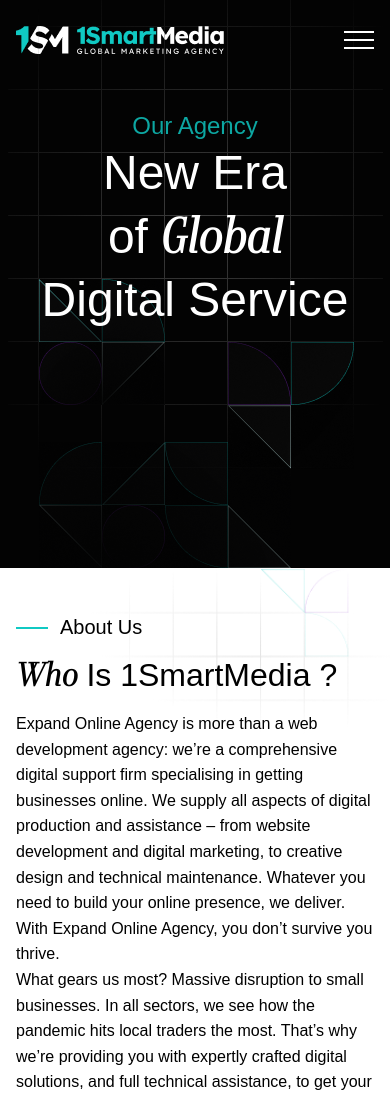
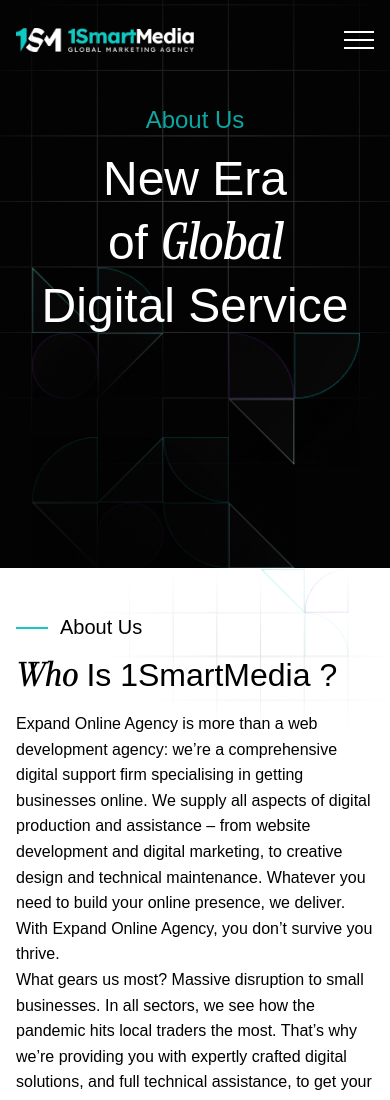
Before and after one commit to aisyahhhhhh/1smartmedia, a website: page index.html in a window 390 px wide. Shown: the top 1100 px of the page. Drawn offline with Linux system fonts and the light colour scheme; a web font is replaced by a local one.

Commit message:
fixed hero

```diff
--- a/index.html
+++ b/index.html
@@ -24,7 +24,8 @@
         </div>
 
         <div class="header">
-            <h5 class="heading-5 header__title-our">Our Agency</h5>
+            <h5 class="heading-5 header__title-our desktop">Our Agency</h5>
+            <h5 class="heading-5 header__title-our mobile">About Us</h5>
             <h1 class="heading-1 header__title-era">
                 New Era of <span class="boska-lg-bold">Global</span> Digital Service
             </h1>
--- a/sass/_header.scss
+++ b/sass/_header.scss
@@ -1,8 +1,9 @@
 .header {
-    height: 100vh;
+    height: 100%;
     width: 100%;
     max-height: 31.4rem;
     max-width: 106rem;
+    gap: 3.2rem;
 
     display: flex;
     flex-direction: column;
@@ -16,10 +17,12 @@
 
 
     @media screen and (max-width: 767px){
+        height: 100%;
+        width: 100%;
         max-height: 23.3rem;
         max-width: 34.3rem;
         top: 10.4rem;
-
+        gap: 1.2rem;
     }
 
     &__title{
@@ -59,3 +62,17 @@
         }
     }
 }
+
+.mobile {
+    display: none;
+}
+
+@media screen and (max-width: 767px) {
+    .desktop {
+        display: none;
+    }
+
+    .mobile {
+        display: block;
+    }
+}
--- a/sass/_hero.scss
+++ b/sass/_hero.scss
@@ -13,7 +13,7 @@
         width: 100%;
         height: 100%;
         background: url(../img/header-pattern.png) no-repeat center bottom;
-        background-size: contain;
+        // background-size: cover;
         z-index: 0;
     }
 
@@ -22,7 +22,7 @@
 
         &::before {
             background: url(../img/pattern-hero-hp.png) no-repeat center bottom;
-            background-size: contain;
+            background-size: cover;
         }
     }
 }
--- a/sass/_navbar.scss
+++ b/sass/_navbar.scss
@@ -7,7 +7,7 @@
     /* Mobile (76.7rem - 32rem) */
     @media screen and (max-width: 767px) {
     height: 8rem;
-    padding: 0 1.6rem;
+    padding: 2.4rem 1.6rem;
     }
 }
 
@@ -15,6 +15,13 @@
     &__logo{
         width: 20.77rem;
         height: 2.8rem;
+
+        @media screen and (max-width: 767px) {
+            width: 17.8rem;
+            height: 2.4rem;
+            gap: .739rem;
+        }
+
     }
 
     &__left,
@@ -26,6 +33,10 @@
     &__right{
         display: flex;
         gap: 4.8rem;
+
+        @media screen and (max-width: 767px) {
+            gap: .4rem;
+        }
     }
 
 }
```
Also changed, not shown: css/style.css, 1 other file.
